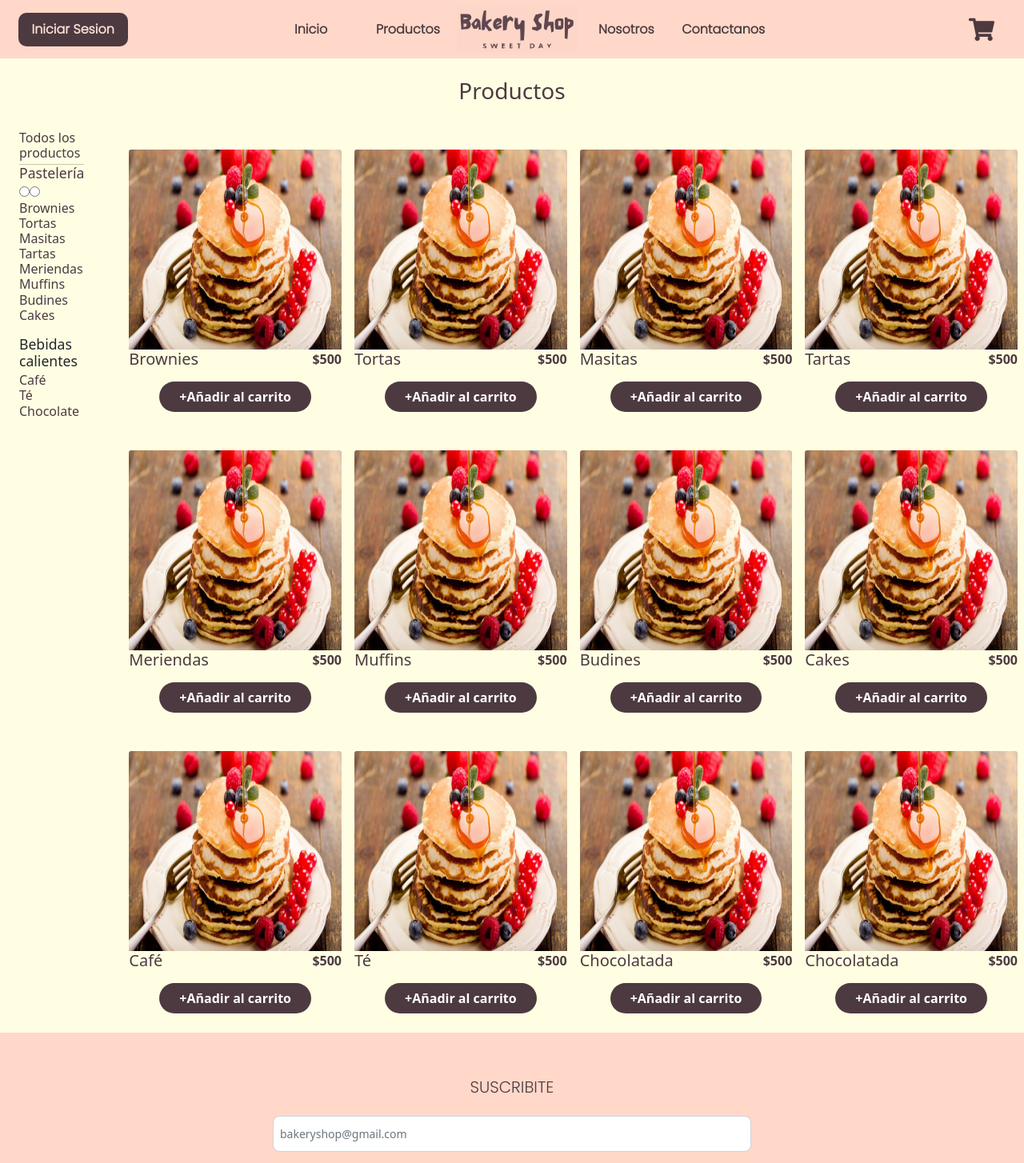
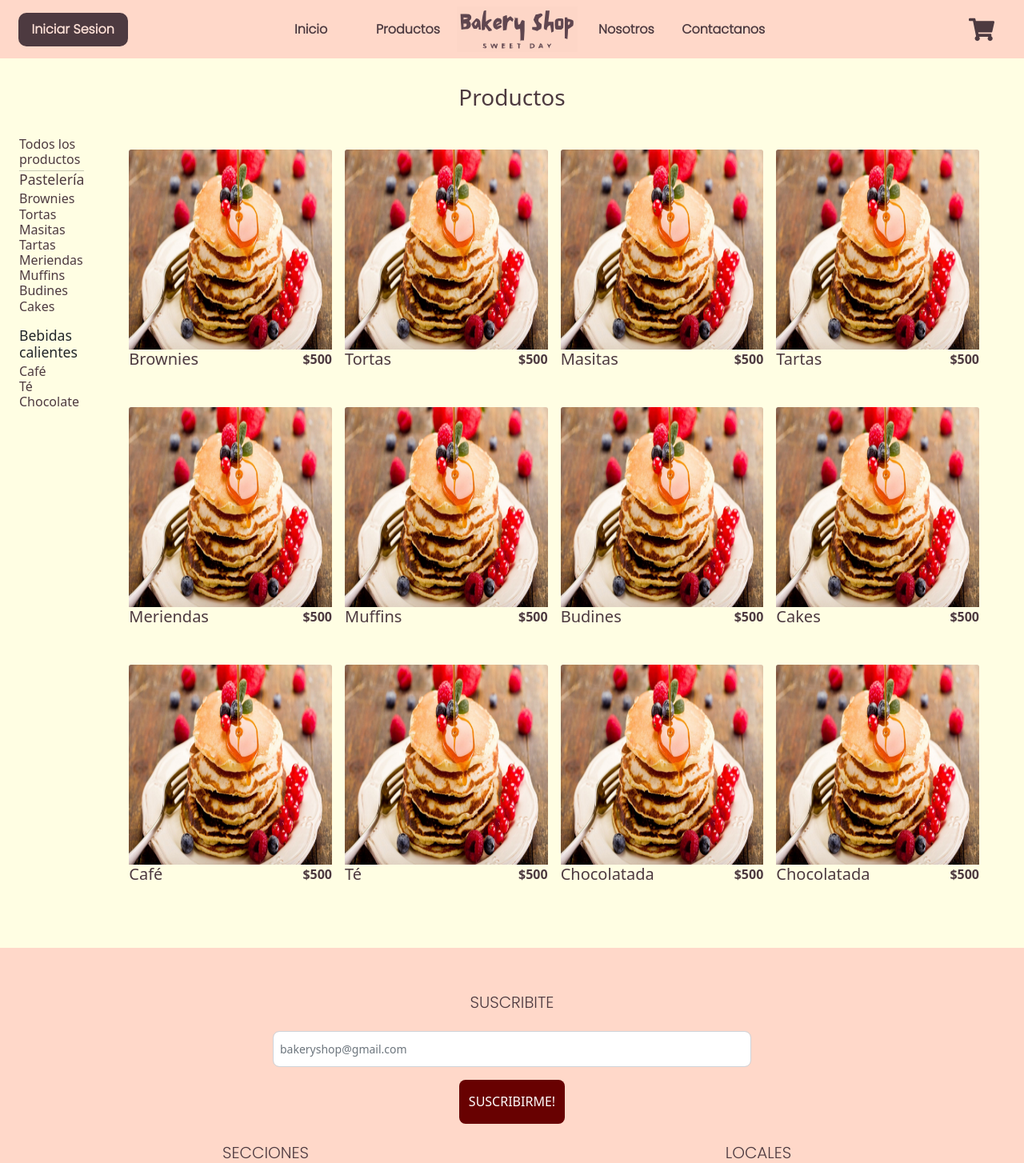
Before and after one commit to marcom25/panaderia-proyect, a React (Create React App) app: page /productos in a window 1280 px wide. Shown: the top 1454 px of the page at 80% size. Built offline with nearby package versions, Linux system fonts and the light colour scheme; a web font is replaced by a local one.

Commit message:
Adding hovers in products

```diff
--- a/public/index.html
+++ b/public/index.html
@@ -15,6 +15,11 @@
     <title>Bakery Shop</title>
   </head>
   <body>
+    <style>
+      body {
+        overflow: auto !important;
+      }
+    </style>
     <div id="root"></div>
   </body>
 </html>
--- a/src/components/Products.jsx
+++ b/src/components/Products.jsx
@@ -20,14 +20,14 @@ import image6 from "../images/bakery/brownie.jpg";
 const Products = () => {
     return (
         <>
-            <div className="container-xs bg-cream" style={{padding: "0", overflow: 'hidden'}}>
+            <div className="container-xs bg-cream" style={{padding: "0"}}>
             <div className='row'>
                 <div className='col-12 p-0 bg-pink' style={{overflow: 'hidden'}}>
                     <Navbar />
                     <Sidebar/>
                 </div>
             </div>
-            <section className='container-xs bg-cream'>
+            <section className='container-xs bg-cream pt-2 pb-5'>
                 <h3 className= 'py-4 text-center brown-font'>Productos</h3>
                 <div className='d-flex'>
                     <div className='d-none d-md-block ps-4 pe-5' style={{width: 'max-content'}}>
@@ -37,8 +37,8 @@ const Products = () => {
                         <div className='filters'>
                             <h5 className='brown-font mb-1' style={{fontSize: '1.1rem'}}>Pastelería</h5>
                             <ul className='list-unstyled line-height-products mb-3'>
-                                <input type="radio" className="" name="categories" id="Brownies" value='Brownies' />
-                                <input type="radio" className="" name="categories" id="Tortas" value='Tortas'/>
+                                <input type="radio" className="d-none" name="categories" id="Brownies" value='Brownies' />
+                                <input type="radio" className="d-none" name="categories" id="Tortas" value='Tortas'/>
                                 <input type="radio" className="d-none" name="categories" id="Masitas" value='Masitas'/>
                                 <input type="radio" className="d-none" name="categories" id="Tartas" value='Tartas'/>
                                 <input type="radio" className="d-none" name="categories" id="Macaroons" value='Macaroons'/>
@@ -70,147 +70,207 @@ const Products = () => {
                             </ul>
                         </div>
                     </div>
-                    <div className='d-flex flex-wrap posts'>
-                        <div className='cardsWidth p-2 py-4 bg-cream post' data-category="Brownies">
+                    <div className='d-flex flex-wrap posts pe-lg-4 pe-xl-5'>
+                        <div className='cardsWidth p-2 py-3 py-lg-3 bg-cream post' data-category={"Brownies"}>
                             <div class="card bg-cream w-100 border-0">
                                 <img src={image1} class="card-img-top w-100 imgWidth" alt="..." />
+                                <div className='capaPadre'>
+                                    <div>
+                                        <a href="#" class="btn cardsButton bg-white brown-font margin-button" >+Añadir al carrito</a>
+                                    </div>
+                                </div>
                                 <div class="card-body bg-cream p-0 d-flex justify-content-between">
                                     <h5 class="card-title brown-font">Brownies</h5>
                                     <p className='brown-font font-weight-700'>$500</p>
                                 </div>
-                                <div className='m-auto'>
+                                <div className='m-auto d-lg-none'>
                                     <a href="#" class="btn cardsButton bg-brown white-font">+Añadir al carrito</a>
                                 </div>
                             </div>
                         </div>
-                        <div className='cardsWidth p-2 py-4 bg-cream post' data-category="Tortas">
+                        <div className='cardsWidth p-2 py-3 py-lg-3 bg-cream post' data-category={"Tortas"}>
                             <div class="card bg-cream w-100 border-0">
                                 <img src={image1} class="card-img-top w-100 imgWidth" alt="..." />
+                                <div className='capaPadre'>
+                                    <div>
+                                        <a href="#" class="btn cardsButton bg-white brown-font margin-button" >+Añadir al carrito</a>
+                                    </div>
+                                </div>
                                 <div class="card-body bg-cream p-0 d-flex justify-content-between">
                                     <h5 class="card-title brown-font">Tortas</h5>
                                     <p className='brown-font font-weight-700'>$500</p>
                                 </div>
-                                <div className='m-auto'>
+                                <div className='m-auto d-lg-none'>
                                     <a href="#" class="btn cardsButton bg-brown white-font">+Añadir al carrito</a>
                                 </div>
                             </div>
                         </div>
-                        <div className='cardsWidth p-2 py-4 bg-cream post' data-category="Masitas">
+                        <div className='cardsWidth p-2 py-3 py-lg-3 bg-cream post' data-category={"Masitas"}>
                             <div class="card bg-cream w-100 border-0">
                                 <img src={image1} class="card-img-top w-100 imgWidth" alt="..." />
+                                <div className='capaPadre'>
+                                    <div>
+                                        <a href="#" class="btn cardsButton bg-white brown-font margin-button" >+Añadir al carrito</a>
+                                    </div>
+                                </div>
                                 <div class="card-body bg-cream p-0 d-flex justify-content-between">
                                     <h5 class="card-title brown-font">Masitas</h5>
                                     <p className='brown-font font-weight-700'>$500</p>
                                 </div>
-                                <div className='m-auto'>
+                                <div className='m-auto d-lg-none'>
                                     <a href="#" class="btn cardsButton bg-brown white-font">+Añadir al carrito</a>
                                 </div>
                             </div>
                         </div>
-                        <div className='cardsWidth p-2 py-4 bg-cream post' data-category="Tartas">
+                        <div className='cardsWidth p-2 py-3 py-lg-3 bg-cream post' data-category={"Tartas"}>
                             <div class="card bg-cream w-100 border-0">
                                 <img src={image1} class="card-img-top w-100 imgWidth" alt="..." />
+                                <div className='capaPadre'>
+                                    <div>
+                                        <a href="#" class="btn cardsButton bg-white brown-font margin-button" >+Añadir al carrito</a>
+                                    </div>
+                                </div>
                                 <div class="card-body bg-cream p-0 d-flex justify-content-between">
                                     <h5 class="card-title brown-font">Tartas</h5>
                                     <p className='brown-font font-weight-700'>$500</p>
                                 </div>
-                                <div className='m-auto'>
+                                <div className='m-auto d-lg-none'>
                                     <a href="#" class="btn cardsButton bg-brown white-font">+Añadir al carrito</a>
                                 </div>
                             </div>
                         </div>
-                        <div className='cardsWidth p-2 py-4 bg-cream post' data-category="Macaroons">
+                        <div className='cardsWidth p-2 py-3 py-lg-3 bg-cream post' data-category={"Macaroons"}>
                             <div class="card bg-cream w-100 border-0">
                                 <img src={image1} class="card-img-top w-100 imgWidth" alt="..." />
+                                <div className='capaPadre'>
+                                    <div>
+                                        <a href="#" class="btn cardsButton bg-white brown-font margin-button" >+Añadir al carrito</a>
+                                    </div>
+                                </div>
                                 <div class="card-body bg-cream p-0 d-flex justify-content-between">
                                     <h5 class="card-title brown-font">Meriendas</h5>
                                     <p className='brown-font font-weight-700'>$500</p>
                                 </div>
-                                <div className='m-auto'>
+                                <div className='m-auto d-lg-none'>
                                     <a href="#" class="btn cardsButton bg-brown white-font">+Añadir al carrito</a>
                                 </div>
                             </div>
                         </div>
-                        <div className='cardsWidth p-2 py-4 bg-cream post' data-category="Muffins">
+                        <div className='cardsWidth p-2 py-3 py-lg-3 bg-cream post' data-category={"Muffins"}>
                             <div class="card bg-cream w-100 border-0">
                                 <img src={image1} class="card-img-top w-100 imgWidth" alt="..." />
+                                <div className='capaPadre'>
+                                    <div>
+                                        <a href="#" class="btn cardsButton bg-white brown-font margin-button" >+Añadir al carrito</a>
+                                    </div>
+                                </div>
                                 <div class="card-body bg-cream p-0 d-flex justify-content-between">
                                     <h5 class="card-title brown-font">Muffins</h5>
                                     <p className='brown-font font-weight-700'>$500</p>
                                 </div>
-                                <div className='m-auto'>
+                                <div className='m-auto d-lg-none'>
                                     <a href="#" class="btn cardsButton bg-brown white-font">+Añadir al carrito</a>
                                 </div>
                             </div>
                         </div>
-                        <div className='cardsWidth p-2 py-4 bg-cream post' data-category="Budines">
+                        <div className='cardsWidth p-2 py-3 py-lg-3 bg-cream post' data-category={"Budines"}>
                             <div class="card bg-cream w-100 border-0">
                                 <img src={image1} class="card-img-top w-100 imgWidth" alt="..." />
+                                <div className='capaPadre'>
+                                    <div>
+                                        <a href="#" class="btn cardsButton bg-white brown-font margin-button" >+Añadir al carrito</a>
+                                    </div>
+                                </div>
                                 <div class="card-body bg-cream p-0 d-flex justify-content-between">
                                     <h5 class="card-title brown-font">Budines</h5>
                                     <p className='brown-font font-weight-700'>$500</p>
                                 </div>
-                                <div className='m-auto'>
+                                <div className='m-auto d-lg-none'>
                                     <a href="#" class="btn cardsButton bg-brown white-font">+Añadir al carrito</a>
                                 </div>
                             </div>
                         </div>
-                        <div className='cardsWidth p-2 py-4 bg-cream post' data-category="Cheesecakes">
+                        <div className='cardsWidth p-2 py-3 py-lg-3 bg-cream post' data-category={"Cheesecakes"}>
                             <div class="card bg-cream w-100 border-0">
                                 <img src={image1} class="card-img-top w-100 imgWidth" alt="..." />
+                                <div className='capaPadre'>
+                                    <div>
+                                        <a href="#" class="btn cardsButton bg-white brown-font margin-button" >+Añadir al carrito</a>
+                                    </div>
+                                </div>
                                 <div class="card-body bg-cream p-0 d-flex justify-content-between">
                                     <h5 class="card-title brown-font">Cakes</h5>
                                     <p className='brown-font font-weight-700'>$500</p>
                                 </div>
-                                <div className='m-auto'>
+                                <div className='m-auto d-lg-none'>
                                     <a href="#" class="btn cardsButton bg-brown white-font">+Añadir al carrito</a>
                                 </div>
                             </div>
                         </div>
-                        <div className='cardsWidth p-2 py-4 bg-cream post' data-category="Café">
+                        <div className='cardsWidth p-2 py-3 py-lg-3 bg-cream post' data-category={"Café"}>
                             <div class="card bg-cream w-100 border-0">
                                 <img src={image1} class="card-img-top w-100 imgWidth" alt="..." />
+                                <div className='capaPadre'>
+                                    <div>
+                                        <a href="#" class="btn cardsButton bg-white brown-font margin-button" >+Añadir al carrito</a>
+                                    </div>
+                                </div>
                                 <div class="card-body bg-cream p-0 d-flex justify-content-between">
                                     <h5 class="card-title brown-font">Café</h5>
                                     <p className='brown-font font-weight-700'>$500</p>
                                 </div>
-                                <div className='m-auto'>
+                                <div className='m-auto d-lg-none'>
                                     <a href="#" class="btn cardsButton bg-brown white-font">+Añadir al carrito</a>
                                 </div>
                             </div>
                         </div>
-                        <div className='cardsWidth p-2 py-4 bg-cream post' data-category="Té">
+                        <div className='cardsWidth p-2 py-3 py-lg-3 bg-cream post' data-category={"Té"}>
                             <div class="card bg-cream w-100 border-0">
                                 <img src={image1} class="card-img-top w-100 imgWidth" alt="..." />
+                                <div className='capaPadre'>
+                                    <div>
+                                        <a href="#" class="btn cardsButton bg-white brown-font margin-button" >+Añadir al carrito</a>
+                                    </div>
+                                </div>
                                 <div class="card-body bg-cream p-0 d-flex justify-content-between">
                                     <h5 class="card-title brown-font">Té</h5>
                                     <p className='brown-font font-weight-700'>$500</p>
                                 </div>
-                                <div className='m-auto'>
+                                <div className='m-auto d-lg-none'>
                                     <a href="#" class="btn cardsButton bg-brown white-font">+Añadir al carrito</a>
                                 </div>
                             </div>
                         </div>
-                        <div className='cardsWidth p-2 py-4 bg-cream post' data-category="Chocolatada">
+                        <div className='cardsWidth p-2 py-3 py-lg-3 bg-cream post' data-category={"Chocolatada"}>
                             <div class="card bg-cream w-100 border-0">
                                 <img src={image1} class="card-img-top w-100 imgWidth" alt="..." />
+                                <div className='capaPadre'>
+                                    <div>
+                                        <a href="#" class="btn cardsButton bg-white brown-font margin-button" >+Añadir al carrito</a>
+                                    </div>
+                                </div>
                                 <div class="card-body bg-cream p-0 d-flex justify-content-between">
                                     <h5 class="card-title brown-font">Chocolatada</h5>
                                     <p className='brown-font font-weight-700'>$500</p>
                                 </div>
-                                <div className='m-auto'>
+                                <div className='m-auto d-lg-none'>
                                     <a href="#" class="btn cardsButton bg-brown white-font">+Añadir al carrito</a>
                                 </div>
                             </div>
                         </div>
-                        <div className='cardsWidth p-2 py-4 bg-cream post' data-category="Chocolatada">
+                        <div className='cardsWidth p-2 py-3 py-lg-3 bg-cream post' data-category={"Chocolatada"}>
                             <div class="card bg-cream w-100 border-0">
                                 <img src={image1} class="card-img-top w-100 imgWidth" alt="..." />
+                                <div className='capaPadre'>
+                                    <div>
+                                        <a href="#" class="btn cardsButton bg-white brown-font margin-button" >+Añadir al carrito</a>
+                                    </div>
+                                </div>
                                 <div class="card-body bg-cream p-0 d-flex justify-content-between">
                                     <h5 class="card-title brown-font">Chocolatada</h5>
                                     <p className='brown-font font-weight-700'>$500</p>
                                 </div>
-                                <div className='m-auto'>
+                                <div className='m-auto d-lg-none'>
                                     <a href="#" class="btn cardsButton bg-brown white-font">+Añadir al carrito</a>
                                 </div>
                             </div>
--- a/src/css/Products.css
+++ b/src/css/Products.css
@@ -1,6 +1,7 @@
 .cardsWidth {
     width: 100%;
 }
+
 .imgWidth{
     height: 250px;
 }
@@ -38,6 +39,8 @@
 }
 
 
+
+
 /* Filter */
 
 .container-category:hover {
@@ -46,26 +49,44 @@
     cursor: pointer;
 }
 
-.posts {
-    /* display: grid;
-    grid-gap: 1.5rem;
-    grid-template-columns: repeat(4, 1fr); */
-    /* background-color: brown; */
-}
 
-.post {
-    color:aqua
-}
 
-[value="Brownies"]:checked ~ .posts .post:not([data-category~="Brownies"]) {
+
+
+
+
+
+
+
+/* Products desktop animation */
+.capaPadre {
     display: none;
 }
+@media screen and (min-width: 992px) {
+    .post {
+       position: relative !important;
+       overflow: hidden !important;
+    }
 
-.filters {
-    color: 'brown';
+    .capaPadre {
+        width: 100%;
+        height: 250px;
+        text-align: center;
+        position: absolute;
+        background: rgba(255, 216, 201, 0.7) !important;
+        display: block;
+        opacity: 0;
+        transition: all 250ms ease-out !important;
+        -webkit-transition: all 250ms ease-out !important;
+        -moz-transition: all 250ms ease-out !important;
+        -ms-transition: all 250ms ease-out !important;
+        -o-transition: all 250ms ease-out !important;
+    }
+    .margin-button {
+        margin-top: 188px !important;
+    }
+
+    .capaPadre:hover {
+        opacity: 1;
+    }
 }
-
-[value="Brownies"]:checked ~ .filters [for="Brownies"]{
-    background: var(--green) !important;
-    color: var(--white) !important;
-}
```
Also changed, not shown: src/utils/Sidebar.jsx (+9 -16 lines).
